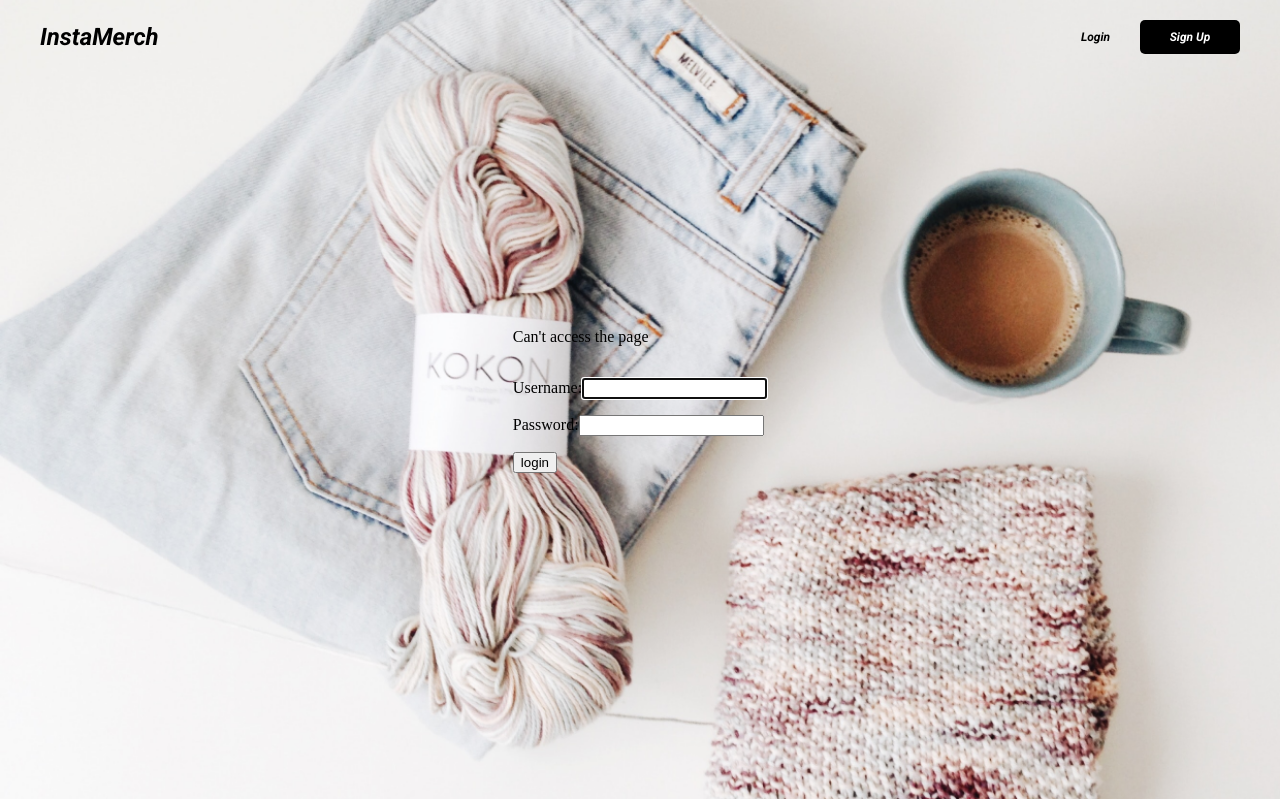
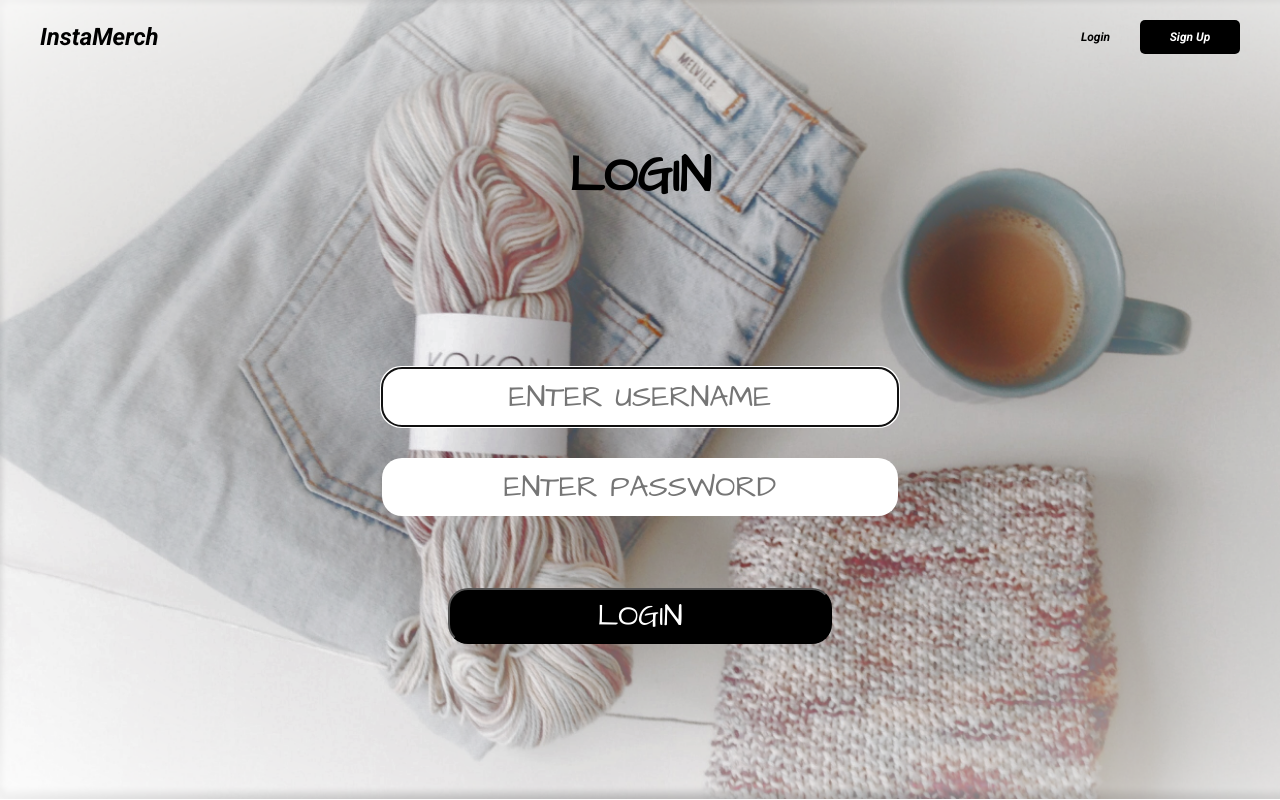
Before and after one commit to SaratAngajalaoffl/InstaMerch, a Django app: a page that uses InstaMerch/WEB/templates/registration/login.html in a window 1280 px wide. Run offline with Django 3.2, Linux system fonts and the light colour scheme.

Commit message:
Authentication Forms Styles

```diff
--- a/InstaMerch/WEB/templates/registration/login.html
+++ b/InstaMerch/WEB/templates/registration/login.html
@@ -1,20 +1,35 @@
 {% extends 'WEB/base.html' %} {% block content %}
 
 <div class="auth-background">
-	{% if form.errors %}
-	<p>something wrong,I can feel it.</p>
-	{% endif %} {% if next %}
-	<p>Can't access the page</p>
-	{% endif %}
+	<h1 class="form-header">LOGIN</h1>
 
-	<form method="post" action="{% url 'login' %}">
-		{% csrf_token %}
-		<p>Username:{{ form.username }}</p>
-		<p>Password:{{ form.password }}</p>
+	<form method="post" class="register-form" action="{% url 'login' %}">
+		{% csrf_token %} {% if form.errors %}
+		<p>{{ form.errors }}</p>
+		{% endif %}
+		<p>{{ form.username }}</p>
+		<p>{{ form.password }}</p>
 
-		<p><input type="submit" value="login" nsame="" id="" /></p>
+		<p>
+			<input
+				type="submit"
+				value="LOGIN"
+				class="register-button"
+				nsame=""
+				id=""
+			/>
+		</p>
 		<p><input type="hidden" name="next" value="{{ next }}" /></p>
 	</form>
+
+	<script>
+		var form_fields = document.getElementsByTagName('input');
+		form_fields[1].placeholder = 'ENTER USERNAME';
+		form_fields[1].className += 'form-field';
+		form_fields[1].autocomplete = 'off';
+		form_fields[2].placeholder = 'ENTER PASSWORD';
+		form_fields[2].className += 'form-field';
+	</script>
 </div>
 
 {% endblock content %}
--- a/InstaMerch/WEB/views.py
+++ b/InstaMerch/WEB/views.py
@@ -21,10 +21,10 @@ def purchase_view(request):
 
 
 def register_view(request):
-    form = UserCreationForm()
+    form = forms.CreateUserForm()
 
     if request.method == 'POST':
-        form = UserCreationForm(request.POST)
+        form = forms.CreateUserForm(request.POST)
 
         if form.is_valid():
             form.save()
--- a/InstaMerch/static/css/main.css
+++ b/InstaMerch/static/css/main.css
@@ -1,6 +1,6 @@
 @import url('https://fonts.googleapis.com/css2?family=Roboto:ital,wght@1,100;1,300;1,700&display=swap');
 @import url('https://fonts.googleapis.com/css2?family=Montserrat:ital,wght@1,100;1,400;1,500;1,700&display=swap');
-
+@import url('https://fonts.googleapis.com/css2?family=Architects+Daughter&display=swap');
 html,
 body {
 	margin: 0;
@@ -125,21 +125,68 @@ a {
 /* LOGIN PAGE */
 
 .auth-background {
-	background-image: url('/static/images/Hero_image.png');
+	background-image: url('/static/images/Background.png');
 	background-size: cover;
 	height: 100vh;
 	width: 100vw;
-	display: grid;
-	place-content: center;
+	display: flex;
+	flex-direction: column;
+	justify-content: space-evenly;
+	align-items: center;
+	overflow: scroll;
+}
+
+/* Register Page */
+
+.form-header {
+	color: black;
+	font-family: 'Architects Daughter', cursive;
+	text-align: center;
+	font-size: 50px;
+}
+
+.register-form {
+	display: flex;
+	flex-direction: column;
+	align-items: center;
+}
+
+.register-button {
+	background-color: black;
+	color: white;
+	font-family: 'Architects Daughter', cursive;
+	width: 30vw;
+	height: 7vh;
+	margin: 40px 0 0 0;
+	font-size: 30px;
+	border-radius: 20px;
+}
+
+.form-field {
+	text-align: center;
+	font-family: 'Architects Daughter', cursive;
+	width: 40vw;
+	height: 7vh;
+	border: none;
+	font-size: 30px;
+	border-radius: 20px;
+}
+
+.errorlist {
+	color: red;
+}
+
+input:focus {
+	border: none;
 }
 
 /* Hide scollbars */
 
-html::-webkit-scrollbar {
+*::-webkit-scrollbar {
 	display: none;
 }
 
-html {
+* {
 	-ms-overflow-style: none;
 	scrollbar-width: none;
 }
```
Also changed, not shown: InstaMerch/WEB/forms.py (+6 -6 lines), InstaMerch/WEB/templates/registration/register.html (+22 -5 lines), InstaMerch/static/images/Background.png (added).
